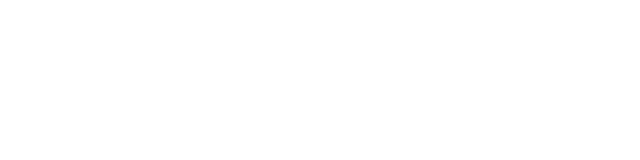
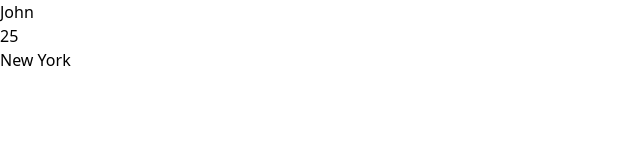
Before and after one commit to chhavipaliwal/PEP_Winter_session, a React (Vite) app in the folder third_react/: page / in a window 1280 px wide. Shown: the top 160 px of the page, without its empty margins (0-640 px from the left). Built offline with nearby package versions, Linux system fonts and the light colour scheme.

Commit message:
Add destructuring example component and integrate into App

```diff
--- a/third_react/src/App.jsx
+++ b/third_react/src/App.jsx
@@ -1,10 +1,15 @@
 import { useState } from "react";
 import "./App.css";
+import Destructing from "./destructing";
 
 function App() {
   const [count, setCount] = useState(0);
 
-  return <></>;
+  return (
+    <>
+      <Destructing />
+    </>
+  );
 }
 
 export default App;
--- /dev/null
+++ b/third_react/src/destructing.jsx
@@ -0,0 +1,20 @@
+//destructing in react is used to extract values from objects and arrays and assign them to variables
+// this is a simple example of destructing in react
+// this is a functional component
+import React from "react";
+function Destructing() {
+  const person = {
+    name: "John",
+    age: 25,
+    city: "New York",
+  };
+  const { name, age, city } = person;
+  return (
+    <div>
+      <h1>{name}</h1>
+      <h1>{age}</h1>
+      <h1>{city}</h1>
+    </div>
+  );
+}
+export default Destructing;
```
Also changed, not shown: third_react/destruct.js (added, +10 -0 lines).
